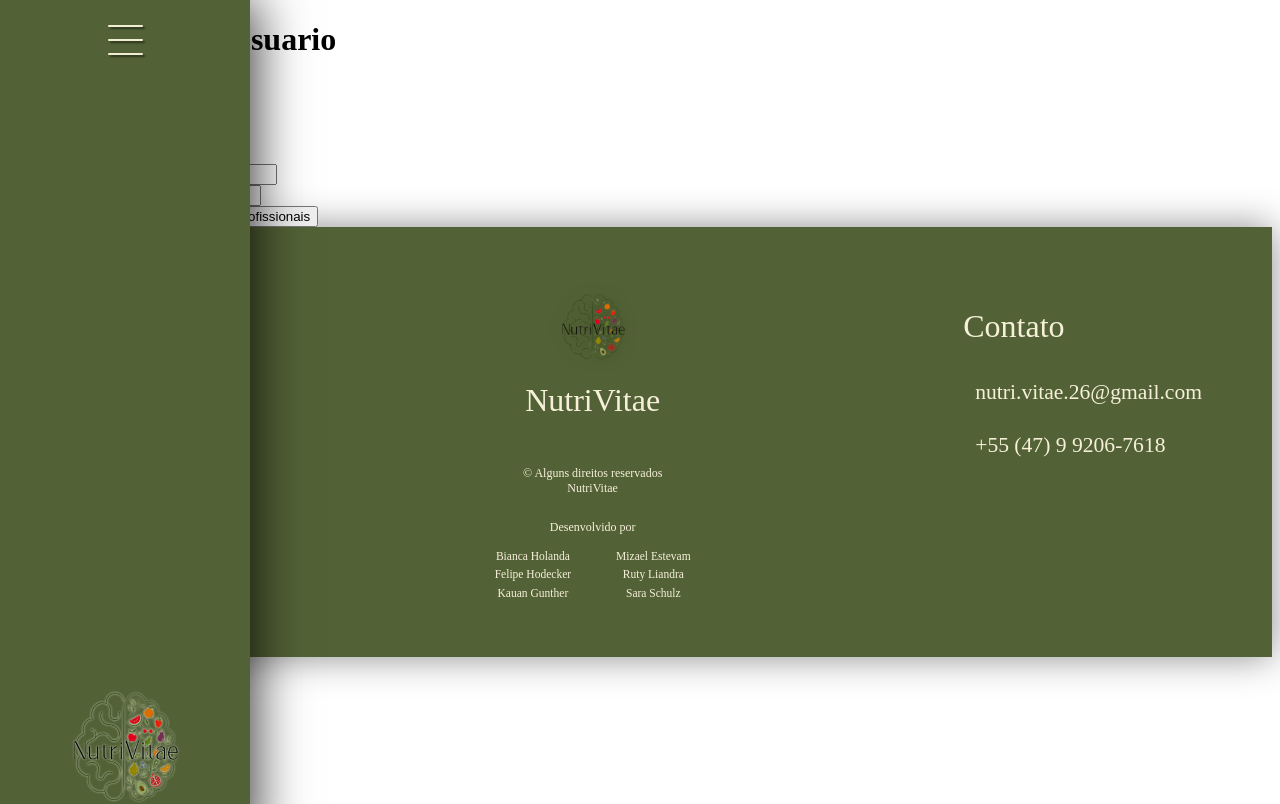
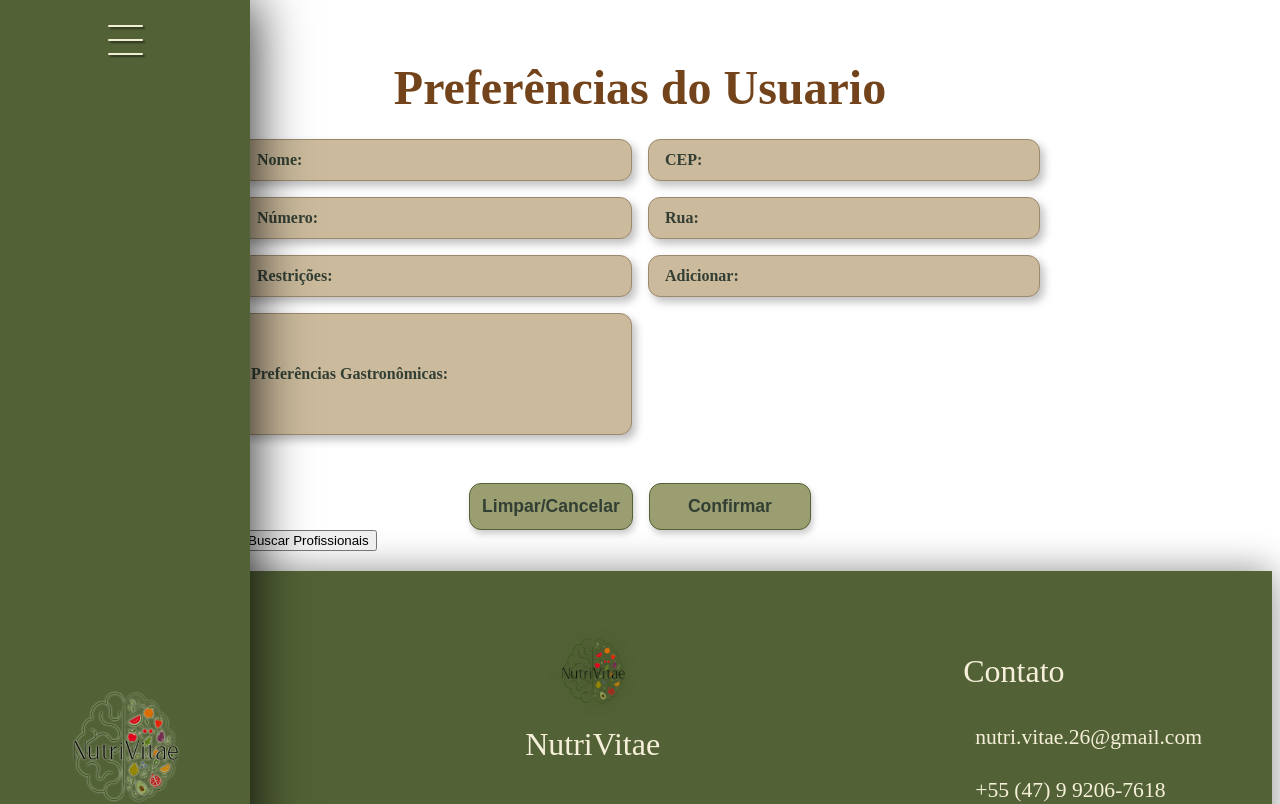
Before and after one commit to nutriVitae-hack2026/nutriVitae, a Vue app: page / in a window 1280 px wide. Shown: the top 804 px of the page. Built offline with nearby package versions, Linux system fonts and the light colour scheme; a web font is replaced by a local one.

Commit message:
feat - criação de algumas coisas

```diff
--- a/src/components/headerComponent.vue
+++ b/src/components/headerComponent.vue
@@ -37,7 +37,7 @@
             </RouterLink>
           </li>
           <li>
-            <RouterLink to="#">
+            <RouterLink to="/perfil">
               <i class="mdi mdi-account-circle"></i>
               Meu Perfil
             </RouterLink>
--- /dev/null
+++ b/src/components/perfilComponentes.vue
@@ -0,0 +1,125 @@
+<script setup>
+import { ref } from 'vue'
+
+const STORAGE_KEY = 'nutriVitae.preferencias'
+
+const criarPerfilVazio = () => ({
+  nome: '',
+  cep: '',
+  numero: '',
+  rua: '',
+  preferencias: '',
+  restricoes: '',
+  adicionar: '',
+})
+
+function carregarPerfil() {
+  try {
+    const salvo = localStorage.getItem(STORAGE_KEY)
+    if (!salvo) return criarPerfilVazio()
+
+    return { ...criarPerfilVazio(), ...JSON.parse(salvo) }
+  } catch (error) {
+    console.error('Erro ao carregar perfil:', error)
+    return criarPerfilVazio()
+  }
+}
+
+const perfil = ref(carregarPerfil())
+</script>
+
+<template>
+  <main class="perfil-container">
+    <h1>Perfil</h1>
+
+    <section class="perfil-card">
+      <div class="campo">
+        <span class="label">Nome</span>
+        <strong>{{ perfil.nome || 'Não informado' }}</strong>
+      </div>
+
+      <div class="campo">
+        <span class="label">CEP</span>
+        <strong>{{ perfil.cep || 'Não informado' }}</strong>
+      </div>
+
+      <div class="campo">
+        <span class="label">Número</span>
+        <strong>{{ perfil.numero || 'Não informado' }}</strong>
+      </div>
+
+      <div class="campo">
+        <span class="label">Rua</span>
+        <strong>{{ perfil.rua || 'Não informado' }}</strong>
+      </div>
+
+      <div class="campo">
+        <span class="label">Preferências</span>
+        <strong>{{ perfil.preferencias || 'Não informado' }}</strong>
+      </div>
+
+      <div class="campo">
+        <span class="label">Restrições</span>
+        <strong>{{ perfil.restricoes || 'Não informado' }}</strong>
+      </div>
+
+      <div class="campo">
+        <span class="label">Adicionar</span>
+        <strong>{{ perfil.adicionar || 'Não informado' }}</strong>
+      </div>
+    </section>
+  </main>
+</template>
+
+<style scoped>
+.perfil-container {
+  max-width: 800px;
+  margin: 0 auto;
+  padding: 40px 20px;
+}
+
+h1 {
+  text-align: center;
+  color: #73441b;
+  margin-bottom: 24px;
+}
+
+.perfil-card {
+  display: grid;
+  grid-template-columns: repeat(2, minmax(220px, 1fr));
+  gap: 18px;
+  background: #f3ead7;
+  border: 1px solid #c9b694;
+  border-radius: 16px;
+  padding: 24px;
+  box-shadow: 0 5px 20px rgba(0, 0, 0, 0.08);
+}
+
+.campo {
+  display: flex;
+  flex-direction: column;
+  background: #fffaf0;
+  border-radius: 10px;
+  padding: 14px 16px;
+  border: 1px solid #ded0b3;
+}
+
+.label {
+  color: #536236;
+  font-size: 0.8rem;
+  font-weight: 700;
+  text-transform: uppercase;
+  margin-bottom: 8px;
+}
+
+strong {
+  color: #333f34;
+  font-size: 1rem;
+}
+
+@media (max-width: 640px) {
+  .perfil-card {
+    grid-template-columns: 1fr;
+  }
+}
+</style>
--- a/src/components/preferencias/cadastroComponentes.vue
+++ b/src/components/preferencias/cadastroComponentes.vue
@@ -3,31 +3,51 @@
 import { useRouter } from 'vue-router'
 
 const router = useRouter()
+const STORAGE_KEY = 'nutriVitae.preferencias'
 
-const preferencias = ref({
-  usuario: {
+const criarPreferenciasVazias = () => ({
   nome: '',
   cep: '',
   numero: '',
   rua: '',
   preferencias: '',
   restricoes: '',
-  },
+  adicionar: '',
 })
 
-function limpar() {
-  preferencias.value.usuario = {
-    nome: '',
-    cep: '',
-    numero: '',
-    rua: '',
-    preferencias: '',
-    restricoes: '',
+function carregarPreferencias() {
+  try {
+    const salvo = localStorage.getItem(STORAGE_KEY)
+    if (!salvo) return criarPreferenciasVazias()
+
+    const dados = JSON.parse(salvo)
+    return { ...criarPreferenciasVazias(), ...dados }
+  } catch (error) {
+    console.error('Erro ao carregar preferências:', error)
+    return criarPreferenciasVazias()
   }
 }
 
+const preferencias = ref(carregarPreferencias())
+
+function limpar() {
+  preferencias.value = criarPreferenciasVazias()
+  localStorage.removeItem(STORAGE_KEY)
+}
+
 function confirmar() {
-  console.log('Preferências confirmadas:', preferencias.value.usuario)
+  if (!preferencias.value.nome || !preferencias.value.cep || !preferencias.value.rua) {
+    alert('preencha todas as informações antes de confirmar.')
+    return
+  }
+
+  try {
+    localStorage.setItem(STORAGE_KEY, JSON.stringify(preferencias.value))
+    router.push('/perfil')
+  } catch (error) {
+    console.error('Erro ao salvar preferências:', error)
+    alert('Não foi possível salvar suas informações. Tente novamente.')
+  }
 }
 
 function redirecionar() {
@@ -39,41 +59,161 @@
   <main class="container">
     <h1>Preferências do Usuario</h1>
 
-    <section class="formulario">
-      <div class="carregar">
+    <section class="grid-form">
+      <div class="input-card">
         <label for="nome">Nome:</label>
-        <input type="text" id="nome" v-model="preferencias.usuario.nome" />
+        <input type="text" id="nome" v-model="preferencias.nome" />
       </div>
 
-      <div class="cep">
+      <div class="input-card">
         <label for="cep">CEP:</label>
-        <input type="text" id="cep" v-model="preferencias.usuario.cep" />
+        <input type="text" id="cep" v-model="preferencias.cep" />
       </div>
 
-      <div class="numero">
+      <div class="input-card">
         <label for="numero">Número:</label>
-        <input type="text" id="numero" v-model="preferencias.usuario.numero" />
+        <input type="text" id="numero" v-model="preferencias.numero" />
       </div>
 
-      <div class="rua">
+      <div class="input-card">
         <label for="rua">Rua:</label>
-        <input type="text" id="rua" v-model="preferencias.usuario.rua" />
+        <input type="text" id="rua" v-model="preferencias.rua" />
       </div>
 
-      <div class="preferencias">
-        <label for="preferencias">Preferências:</label>
-        <input type="text" id="preferencias" v-model="preferencias.usuario.preferencias" />
+      <div class="input-card">
+        <label for="restricoes">Restrições:</label>
+        <input type="text" id="restricoes" v-model="preferencias.restricoes" />
       </div>
 
-      <div class="adicionar">
+      <div class="input-card">
         <label for="adicionar">Adicionar:</label>
-        <input type="text" id="adicionar" v-model="preferencias.usuario.adicionar" />
+        <input type="text" id="adicionar" v-model="preferencias.adicionar" />
+      </div>
+
+      <div class="comida">
+        <label for="preferencias">Preferências Gastronômicas:</label>
+        <input type="text" id="preferencias" v-model="preferencias.preferencias" />
       </div>
     </section>
-    <button @click="limpar" class="btn-limpar">limpar/Cancelar</button>
-    <button @click="confirmar" class="btn-salvar">confirmar</button>
-    <button @click="redirecionar" class="btn-buscar">buscar pofissionais</button>
+
+    <div class="botoes">
+      <button @click="limpar" class="btn-limpar">Limpar/Cancelar</button>
+      <button @click="confirmar" class="btn-salvar">Confirmar</button>
+
+    </div>
+      <button @click="redirecionar" class="btn-buscar">Buscar Profissionais</button>
+
   </main>
 </template>
 
-<style scoped></style>
+<style scoped>
+.container {
+  max-width: 800px;
+  margin: 0 auto;
+  padding: 20px;
+}
+
+h1 {
+  color: #73441b;
+  text-align: center;
+  font-size: 3rem;
+  margin-bottom: 24px;
+}
+
+/* Grid layout de 2 colunas */
+.grid-form {
+  display: grid;
+  grid-template-columns: 1fr 1fr;
+  gap: 16px;
+}
+
+.comida {
+  display: flex;
+  align-items: center;
+  background-color: #cbba9c;
+  border: 1px solid #9c8a6f;
+  border-radius: 12px;
+  padding: 50px 10px;
+  box-shadow: 4px 5px 8px rgba(0, 0, 0, 0.25);
+}
+
+.comida label {
+  color: #333F34;
+  font-weight: bold;
+  white-space: nowrap;
+  font-size: 1rem;
+
+}
+
+.comida input {
+  width: 100%;
+  background: transparent;
+  border: none;
+  outline: none;
+  color: #73441B;
+  font-size: 1rem;
+  font-weight: bold;
+}
+
+.botoes {
+  display: flex;
+  justify-content: center;
+  gap: 16px;
+  margin-top: 24px;
+}
+
+.input-card {
+  display: flex;
+  align-items: center;
+  background-color: #cbba9c;
+  border: 1px solid #9c8a6f;
+  border-radius: 12px;
+  padding: 10px 16px;
+  box-shadow: 4px 5px 8px rgba(0, 0, 0, 0.25);
+}
+.input-card label {
+  color: #333f34;
+  font-weight: bold;
+  margin-right: 8px;
+  white-space: nowrap;
+}
+.input-card input {
+  width: 100%;
+  background: transparent;
+  border: none;
+  outline: none;
+  color: #333f34;
+  font-size: 1rem;
+  font-weight: bold;
+}
+
+.btn-limpar {
+  display: flex;
+  align-items: center;
+  margin-top: 24px;
+  padding: 12px;
+  background-color: #9a9e70;
+  color: #333f34;
+  border: 1px solid #536236;
+  border-radius: 12px;
+  font-size: 1.1rem;
+  font-weight: bold;
+  cursor: pointer;
+  box-shadow: 2px 4px 6px rgba(0, 0, 0, 0.2);
+}
+
+.btn-salvar {
+  display: flex;
+  align-items: center;
+  margin-top: 24px;
+  padding: 11px 38px;
+  background-color: #9a9e70;
+  color: #333f34;
+  border: 1px solid #536236;
+  border-radius: 12px;
+  font-size: 1.1rem;
+  font-weight: bold;
+  cursor: pointer;
+  box-shadow: 2px 4px 6px rgba(0, 0, 0, 0.2);
+}
+</style>
--- a/src/components/preferencias/editarComponentes.vue
+++ b/src/components/preferencias/editarComponentes.vue
@@ -1,34 +1,53 @@
 <script setup>
 import { ref } from 'vue'
 import { useRouter } from 'vue-router'
+
 const router = useRouter()
+const STORAGE_KEY = 'nutriVitae.preferencias'
 
-const editar = ref({
-  usuario: {
+const criarPreferenciasVazias = () => ({
   nome: '',
   cep: '',
-    restricoes: '',
+  numero: '',
   rua: '',
   preferencias: '',
-    numero: '',
+  restricoes: '',
   adicionar: '',
-  },
 })
 
-function limpar() {
-  editar.value.usuario = {
-    nome: '',
-    cep: '',
-    restricoes: '',
-    rua: '',
-    preferencias: '',
-    numero: '',
-    adicionar: '',
+function carregarPreferencias() {
+  try {
+    const salvo = localStorage.getItem(STORAGE_KEY)
+    if (!salvo) return criarPreferenciasVazias()
+
+    const dados = JSON.parse(salvo)
+    return { ...criarPreferenciasVazias(), ...dados }
+  } catch (error) {
+    console.error('Erro ao carregar preferências:', error)
+    return criarPreferenciasVazias()
   }
 }
 
+const editar = ref(carregarPreferencias())
+
+function limpar() {
+  editar.value = criarPreferenciasVazias()
+  localStorage.removeItem(STORAGE_KEY)
+}
+
 function confirmar() {
-  console.log('Usuário salvo:', editar.value.usuario)
+  if (!editar.value.nome || !editar.value.cep || !editar.value.rua) {
+    alert('Preencha nome, CEP e rua antes de confirmar.')
+    return
+  }
+
+  try {
+    localStorage.setItem(STORAGE_KEY, JSON.stringify(editar.value))
+    router.push('/perfil')
+  } catch (error) {
+    console.error('Erro ao salvar preferências:', error)
+    alert('Não foi possível salvar suas informações. Tente novamente.')
+  }
 }
 </script>
 
@@ -39,35 +58,38 @@
     <section class="carregar">
       <div class="formulario">
         <label for="nome">Nome:</label>
-        <input type="text" id="nome" v-model="editar.usuario.nome" />
+        <input type="text" id="nome" v-model="editar.nome" />
       </div>
 
       <div class="cep">
         <label for="cep">CEP:</label>
-        <input type="text" id="cep" v-model="editar.usuario.cep" />
+        <input type="text" id="cep" v-model="editar.cep" />
       </div>
 
       <div class="numero">
         <label for="numero">Número:</label>
-        <input type="text" id="numero" v-model="editar.usuario.numero" />
+        <input type="text" id="numero" v-model="editar.numero" />
       </div>
 
       <div class="rua">
         <label for="rua">Rua:</label>
-        <input type="text" id="rua" v-model="editar.usuario.rua" />
+        <input type="text" id="rua" v-model="editar.rua" />
       </div>
 
       <div class="preferencias">
         <label for="preferencias">Preferências:</label>
-        <input type="text" id="preferencias" v-model="editar.usuario.preferencias" />
+        <input type="text" id="preferencias" v-model="editar.preferencias" />
+      </div>
+
+      <div class="restricoes">
+        <label for="restricoes">Restrições:</label>
+        <input type="text" id="restricoes" v-model="editar.restricoes" />
       </div>
 
       <div class="adicionar">
         <label for="adicionar">Adicionar:</label>
-            <input type="text" id="adicionar" v-model="editar.usuario.adicionar" />
+        <input type="text" id="adicionar" v-model="editar.adicionar" />
       </div>
-
-
     </section>
     <button @click="limpar" class="btn-limpar">limpar/Cancelar</button>
     <button @click="confirmar" class="btn-salvar">confirmar</button>
--- a/src/router/index.js
+++ b/src/router/index.js
@@ -3,12 +3,18 @@
 import cadastroComponentes from '@/components/preferencias/cadastroComponentes.vue'
 import buscarComponentes from '@/components/preferencias/buscarComponentes.vue'
 import editarComponentes from '@/components/preferencias/editarComponentes.vue'
+import perfilComponentes from '@/components/perfilComponentes.vue'
 
 const routes = [
   {
     path: '/',
     name: 'cadastroComponentes',
     component: cadastroComponentes,
+  },
+  {
+    path: '/perfil',
+    name: 'perfilComponentes',
+    component: perfilComponentes,
   },
   {
     path: '/buscar',
```
Lines whose indentation alone changed are shown as unchanged.
